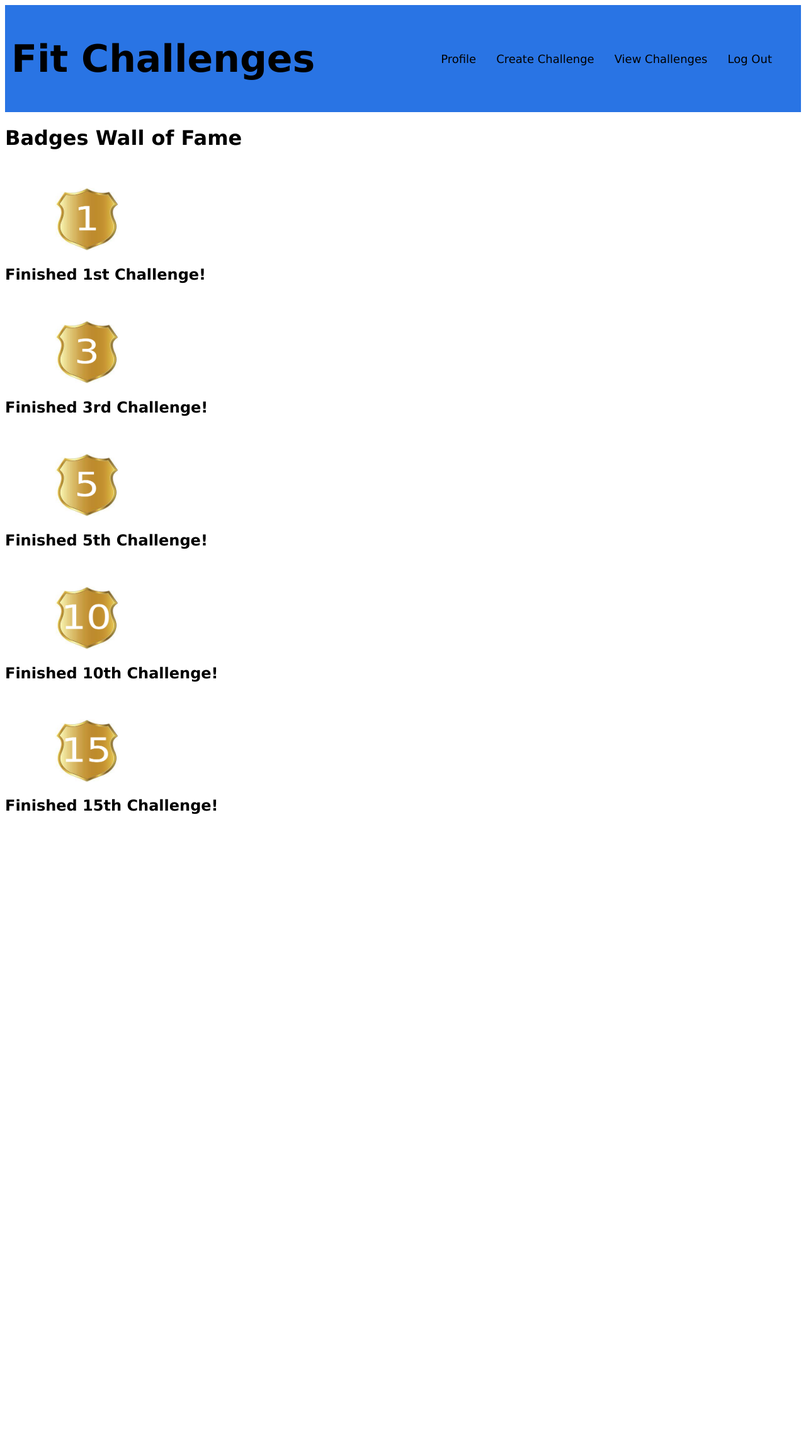
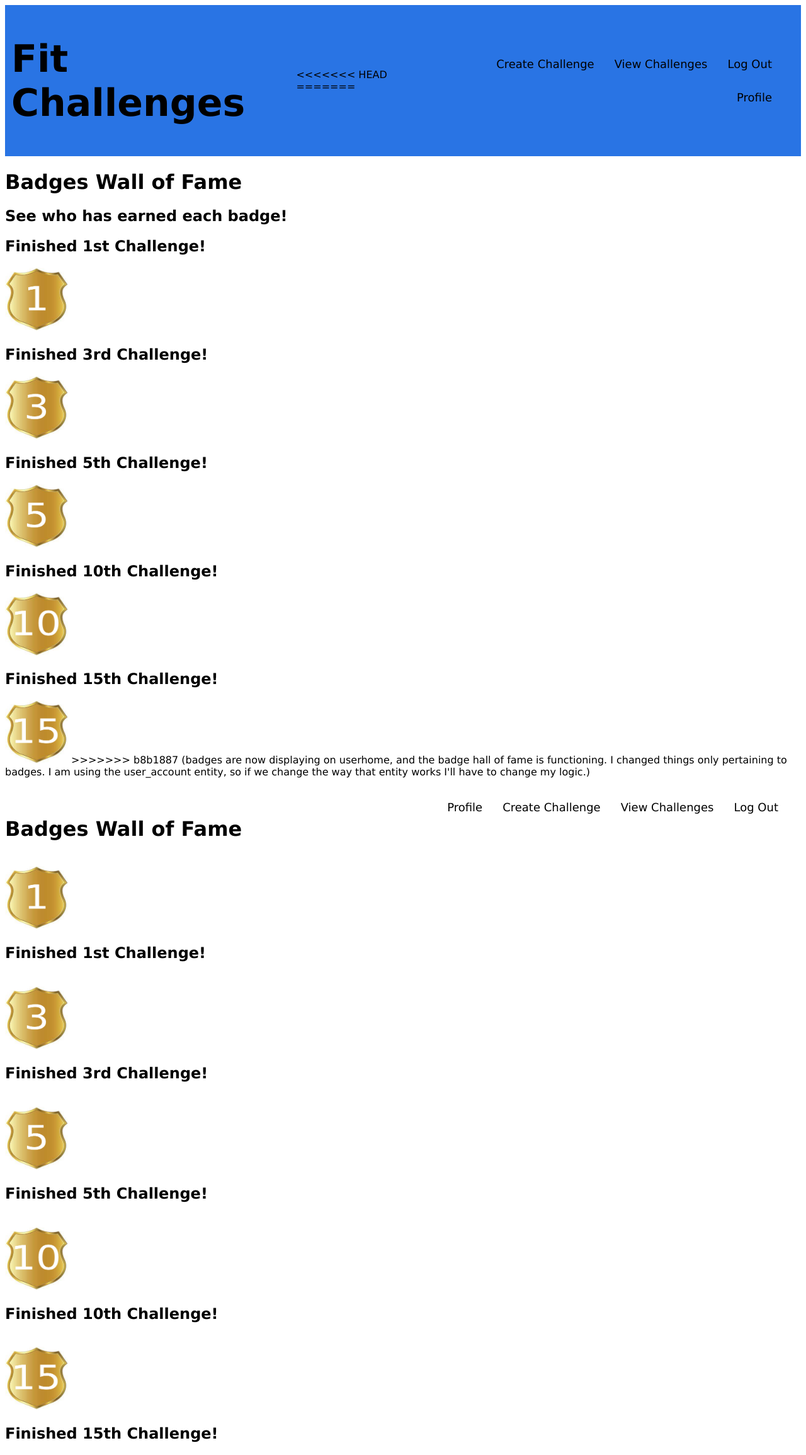
Before and after one commit to crystalelie/Crowd-Sourced-Fitness-Challenge-App, a Flask app: page /badges/1 in a window 1280 px wide. Shown: the whole page at 63% size. Before the commit the page ends 1293 px from the top, so only its background shows below. Run offline with Flask 2, Linux system fonts and the light colour scheme; data that the repository does not hold is empty; parts of the project's set-up code (start-up, migrations or seed data) failed here and were passed over.

Commit message:
badges are now displaying on userhome, and the badge hall of fame is functioning. I changed things only pertaining to badges. I am using the user_account entity, so if we change the way that entity works I'll have to change my logic.

```diff
--- a/static/css/badges.css
+++ b/static/css/badges.css
@@ -1,3 +1,4 @@
+<<<<<<< HEAD
 
 
   img {
@@ -7,4 +8,48 @@
   p{
     text-align: center;
     width: 250px;
+=======
+.create {
+    margin-top: 30px;
+    bottom:0;
+    text-align: center;
+}
+
+.subheader {
+    font-size:50px;
+    padding-bottom: 20px;
+}
+
+/* Referenced https://www.w3schools.com/css/tryit.asp?filename=trycss_forms*/
+input[type=text], select, input[list], input[type=number] {
+    width: 100%;
+    padding: 12px 20px;
+    margin: 8px 0;
+    display: inline-block;
+    border: 1px solid #ccc;
+    border-radius: 4px;
+    box-sizing: border-box;
   }
+
+
+  input[type=submit] {
+    width: 100%;
+    background-color: #2974e4;
+    color: white;
+    padding: 14px 20px;
+    margin: 8px 0;
+    border: none;
+    border-radius: 4px;
+    cursor: pointer;
+  }
+
+  input[type=submit]:hover {
+    background-color: #2974e4
+  }
+
+  form {
+      width: 50%;
+      display: inline-block;
+      text-align: left;
+>>>>>>> b8b1887 (badges are now displaying on userhome, and the badge hall of fame is functioning. I changed things only pertaining to badges. I am using the user_account entity, so if we change the way that entity works I'll have to change my logic.)
+  }
--- a/templates/badges.html
+++ b/templates/badges.html
@@ -12,6 +12,55 @@
       <div class="header">
         <h1>Fit Challenges</h1>
       </div>
+<<<<<<< HEAD
+=======
+
+      <div class="menu">
+        <div class="navItem">
+          <a href="/" class="active">Log Out</a>
+        </div>
+        <div class="navItem">
+          <a href="/challenges/{{uid}}" class="active">View Challenges</a>
+        </div>
+        <div class="navItem">
+          <a href="/home/{{uid}}/challenge" class="active">Create Challenge</a>
+        </div>
+        <div class="navItem">
+          <a  href="/home/{{uid}}" class="active">Profile</a>
+        </div>
+      </div>
+    </div>
+
+    <h1>Badges Wall of Fame </h1>
+    <h2>See who has earned each badge!</h2>
+    <h2>Finished 1st Challenge!</h2>
+    <img width = 100 height = 100 src="../static/images/badges/first.jpg">
+
+    {%for user in badge_dict.items() %}
+    {%if user[1] > 0%}
+    <p>{{user[0]}}</p>
+    {%endif%}
+    {%endfor%}
+
+    <h2>Finished 3rd Challenge!</h2>
+    <img width = 100 height = 100 src="../static/images/badges/third.jpg">
+
+    {%for user in badge_dict.items() %}
+    {%if user[1] > 2%}
+    <p>{{user[0]}}</p>
+    {%endif%}
+    {%endfor%}
+
+    <h2>Finished 5th Challenge!</h2>
+    <img width = 100 height = 100 src="../static/images/badges/fifth.jpg">
+
+    <h2>Finished 10th Challenge!</h2>
+    <img width = 100 height = 100 src="../static/images/badges/tenth.jpg">
+
+    <h2>Finished 15th Challenge!</h2>
+    <img width = 100 height = 100 src="../static/images/badges/fifteenth.jpg">
+
+>>>>>>> b8b1887 (badges are now displaying on userhome, and the badge hall of fame is functioning. I changed things only pertaining to badges. I am using the user_account entity, so if we change the way that entity works I'll have to change my logic.)
 
       <div class="menu">
         <div class="navItem">
```
Also changed, not shown: static/css/userhome.css (+7 -0 lines), templates/userhome.html (+25 -0 lines), users.py (+7 -0 lines).
